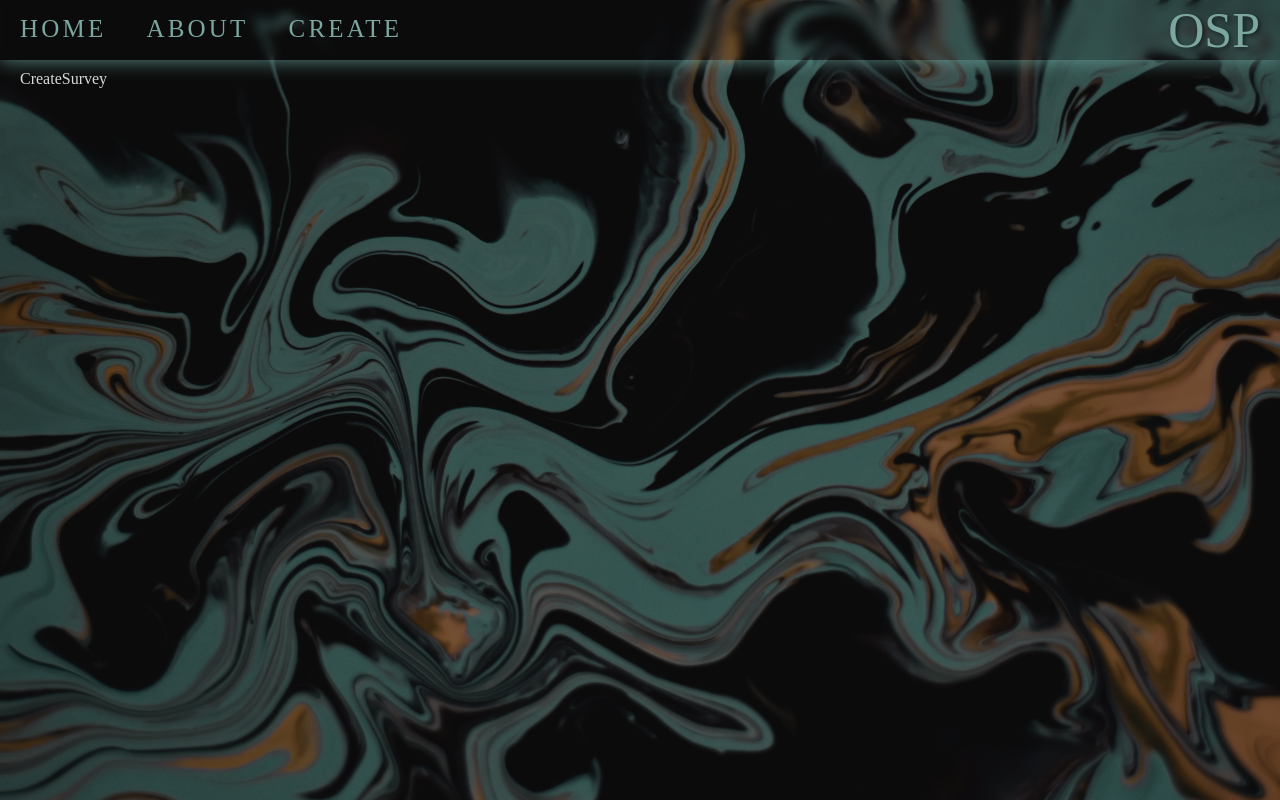
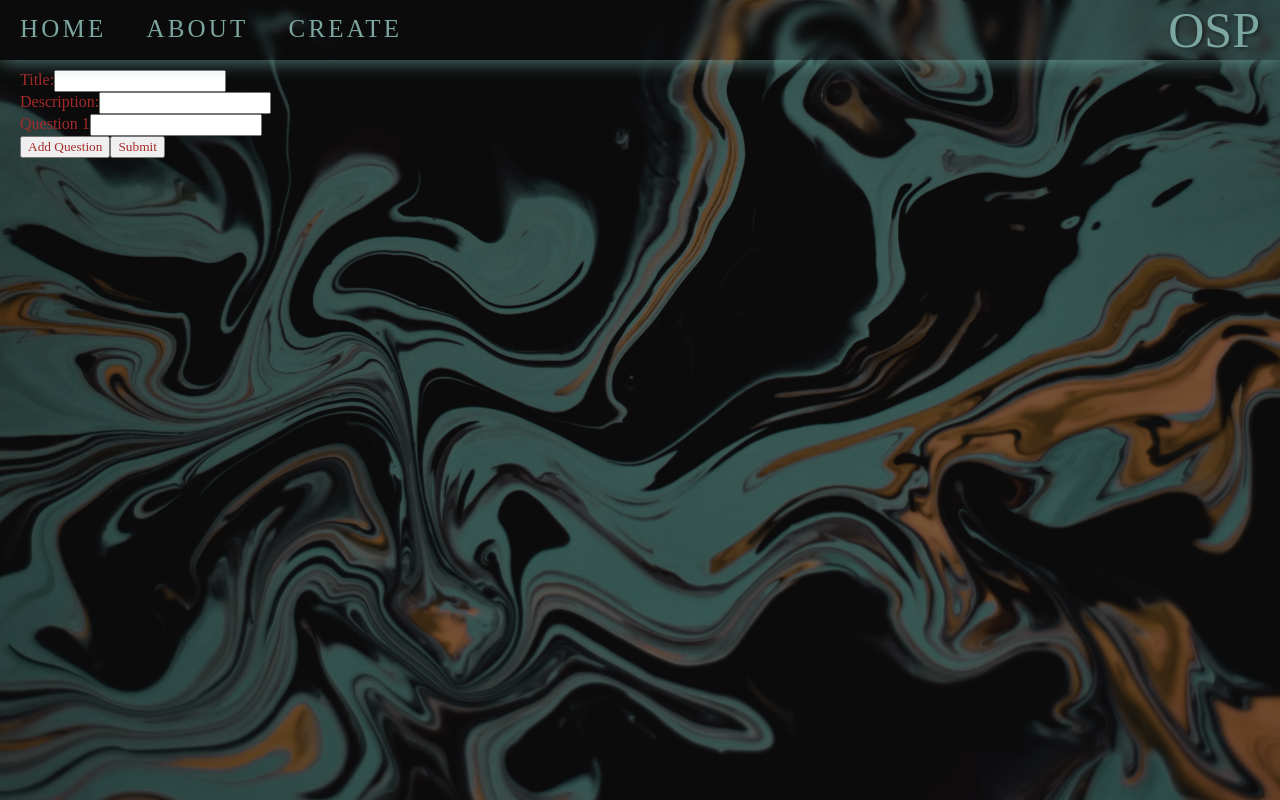
Before and after one commit to pbplop29/Lowes3, a React (Create React App) app in the folder ws/osp/: page /createSurvey in a window 1280 px wide. Built offline with nearby package versions, Linux system fonts and the light colour scheme.

Commit message:
created surveyCreation page, lets us add survey details and questions and when submitted returns json

```diff
--- a/ws/osp/src/pages/CreateSurvey.js
+++ b/ws/osp/src/pages/CreateSurvey.js
@@ -1,8 +1,95 @@
 import React from "react";
+import { useState } from "react";
 import "../styles/Pages.css";
 
 const CreateSurvey = () => {
-  return <div>CreateSurvey</div>;
+  const [title, setTitle] = useState("");
+  const [description, setDescription] = useState("");
+  const [questions, setQuestions] = useState([""]);
+
+  const handleTitleChange = (event) => {
+    setTitle(event.target.value);
+  };
+
+  const handleDescriptionChange = (event) => {
+    setDescription(event.target.value);
+  };
+
+  const handleQuestionChange = (event, index) => {
+    const newQuestions = [...questions];
+    newQuestions[index] = event.target.value;
+    setQuestions(newQuestions);
+  };
+
+  const handleAddQuestion = () => {
+    const newQuestions = [...questions, ""];
+    setQuestions(newQuestions);
+  };
+
+  const handleRemoveQuestion = (index) => {
+    const newQuestions = [...questions];
+    newQuestions.splice(index, 1);
+    setQuestions(newQuestions);
+  };
+
+  const handleSubmit = (event) => {
+    event.preventDefault();
+
+    const survey = {
+      title,
+      description,
+      questions,
+    };
+
+    console.log(JSON.stringify(survey));
+  };
+
+  const questionInputs = questions.map((question, index) => (
+    <div key={index}>
+      <label htmlFor={`question-${index}`}>{`Question ${index + 1}`}</label>
+      <input
+        id={`question-${index}`}
+        type="text"
+        value={question}
+        onChange={(event) => handleQuestionChange(event, index)}
+        required
+      />
+      {index > 0 && (
+        <button type="button" onClick={() => handleRemoveQuestion(index)}>
+          Remove
+        </button>
+      )}
+    </div>
+  ));
+
+  return (
+    <form onSubmit={handleSubmit}>
+      <div>
+        <label htmlFor="title">Title:</label>
+        <input
+          id="title"
+          type="text"
+          value={title}
+          onChange={handleTitleChange}
+          required
+        />
+      </div>
+      <div>
+        <label htmlFor="description">Description:</label>
+        <input
+          id="description"
+          value={description}
+          onChange={handleDescriptionChange}
+          required
+        />
+      </div>
+      {questionInputs}
+      <button type="button" onClick={handleAddQuestion}>
+        Add Question
+      </button>
+      <button type="submit">Submit</button>
+    </form>
+  );
 };
 
 export default CreateSurvey;
--- a/ws/osp/src/styles/Pages.css
+++ b/ws/osp/src/styles/Pages.css
@@ -4,7 +4,7 @@ font-family: 'Tourney', cursive; */
 *{
     /* border: 2px solid red; */
 text-align: justify;
-color:var(--white);
+color:brown;
 font-family: 'MuseoModerno', cursive;
 }
 
```
